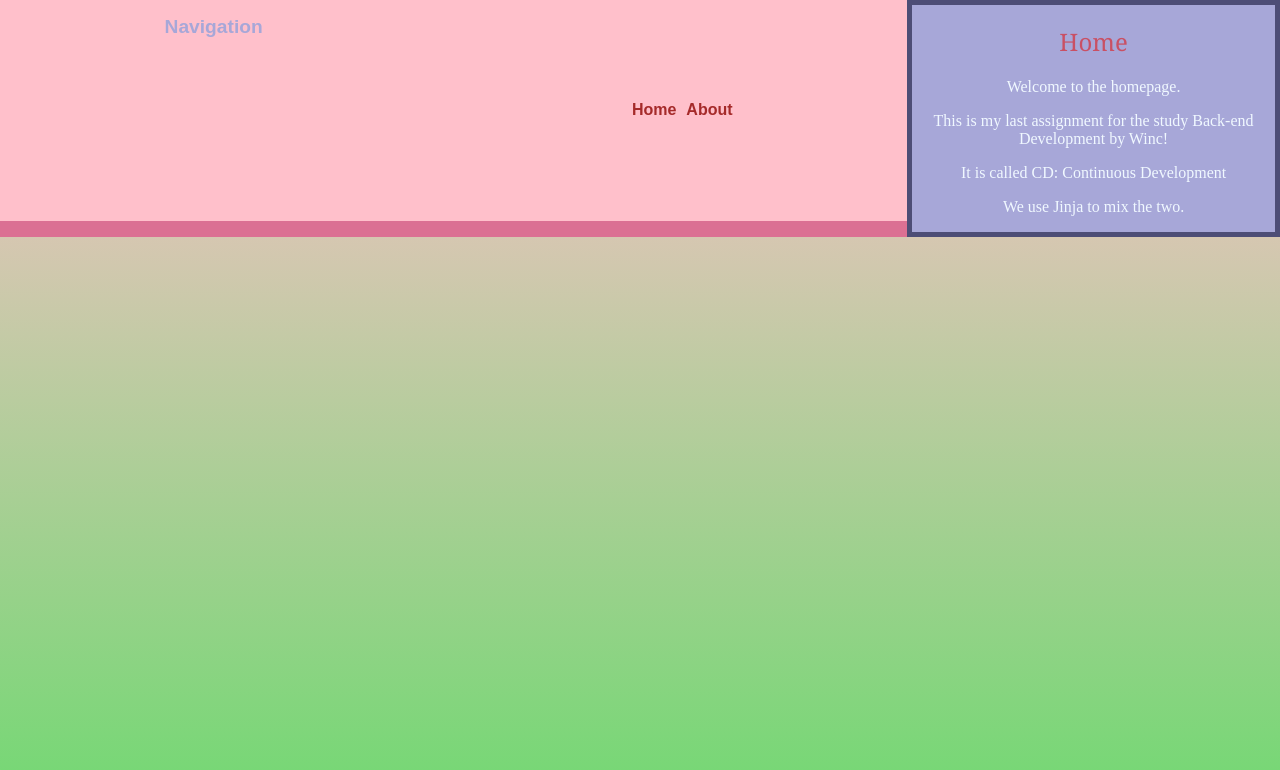
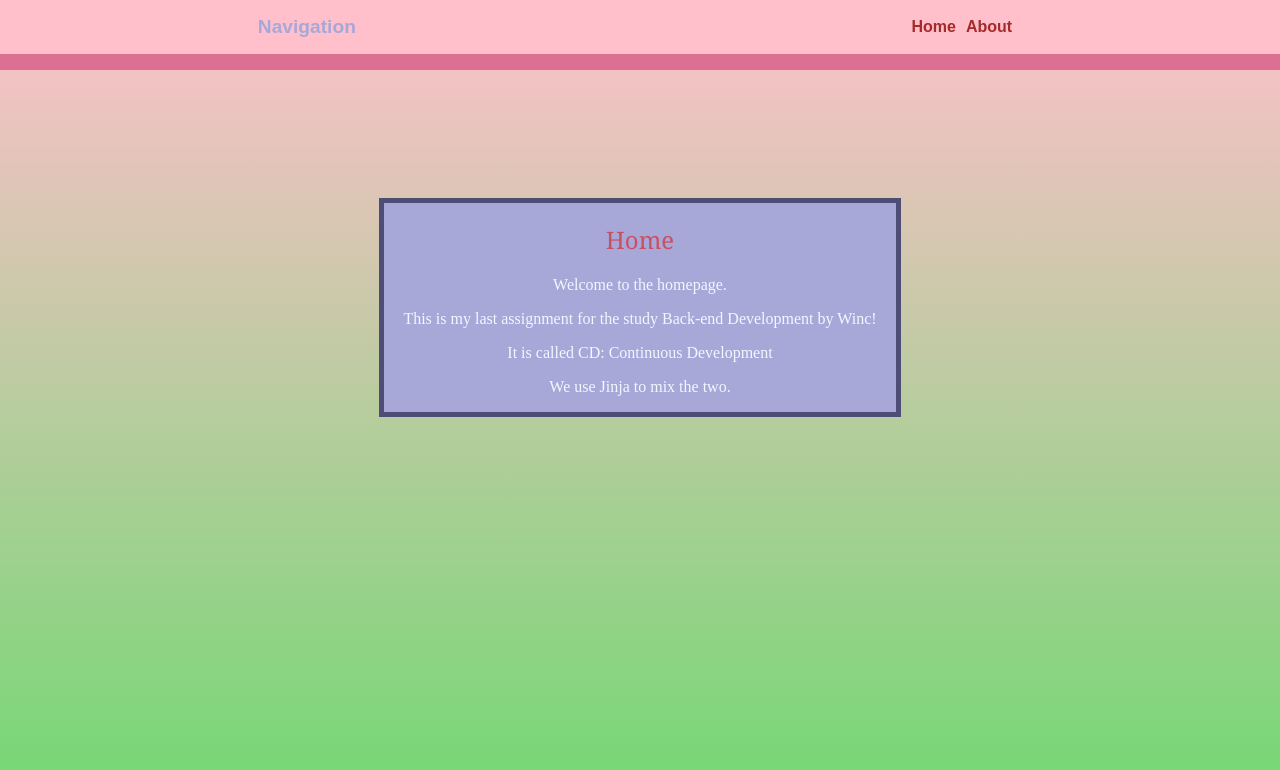
Before and after one commit to NvanKeeken/CD_Assignment, a Flask app: page / in a window 1280 px wide. Shown: the top 770 px of the page. Run offline with Flask 3, Linux system fonts and the light colour scheme.

Commit message:
added stylesheet

```diff
--- a/static/css/main.css
+++ b/static/css/main.css
@@ -10,6 +10,7 @@ html{
 body{
     margin: 0 auto;
     display: flex;
+    flex-direction: column;
 }
 .nav{
     background: pink;
@@ -74,6 +75,5 @@ body{
     border: solid 5px rgb(77, 77, 118) ;
     width: 40%;
     height: 20%;
-    margin: auto;
-    align-self: center;
+    margin: 10% auto;
 }
```
